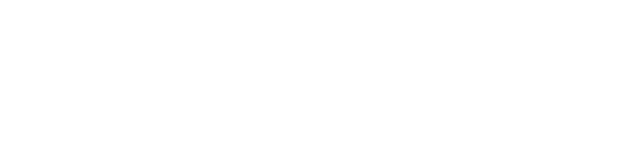
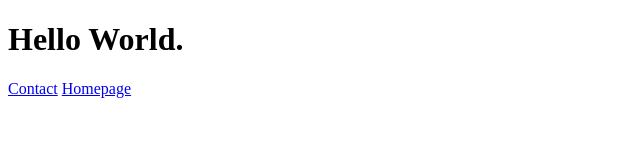
Before and after one commit to Haffie023/Croissant, a plain HTML site: page photo.html in a window 1280 px wide. Shown: the whole page, without its empty margins (0-640 px from the left). Drawn offline with Linux system fonts and the light colour scheme.

Commit message:
second draft.

```diff
--- a/photo.html
+++ b/photo.html
@@ -6,6 +6,8 @@
     <title>Document</title>
 </head>
 <body>
-
+    <h1>Hello World.</h1>
+    <a href="contact.html">Contact</a>
+    <a href="index.html">Homepage</a>
 </body>
 </html>
```
Also changed, not shown: contact.html (+3 -1 lines), index.html (+3 -0 lines).
